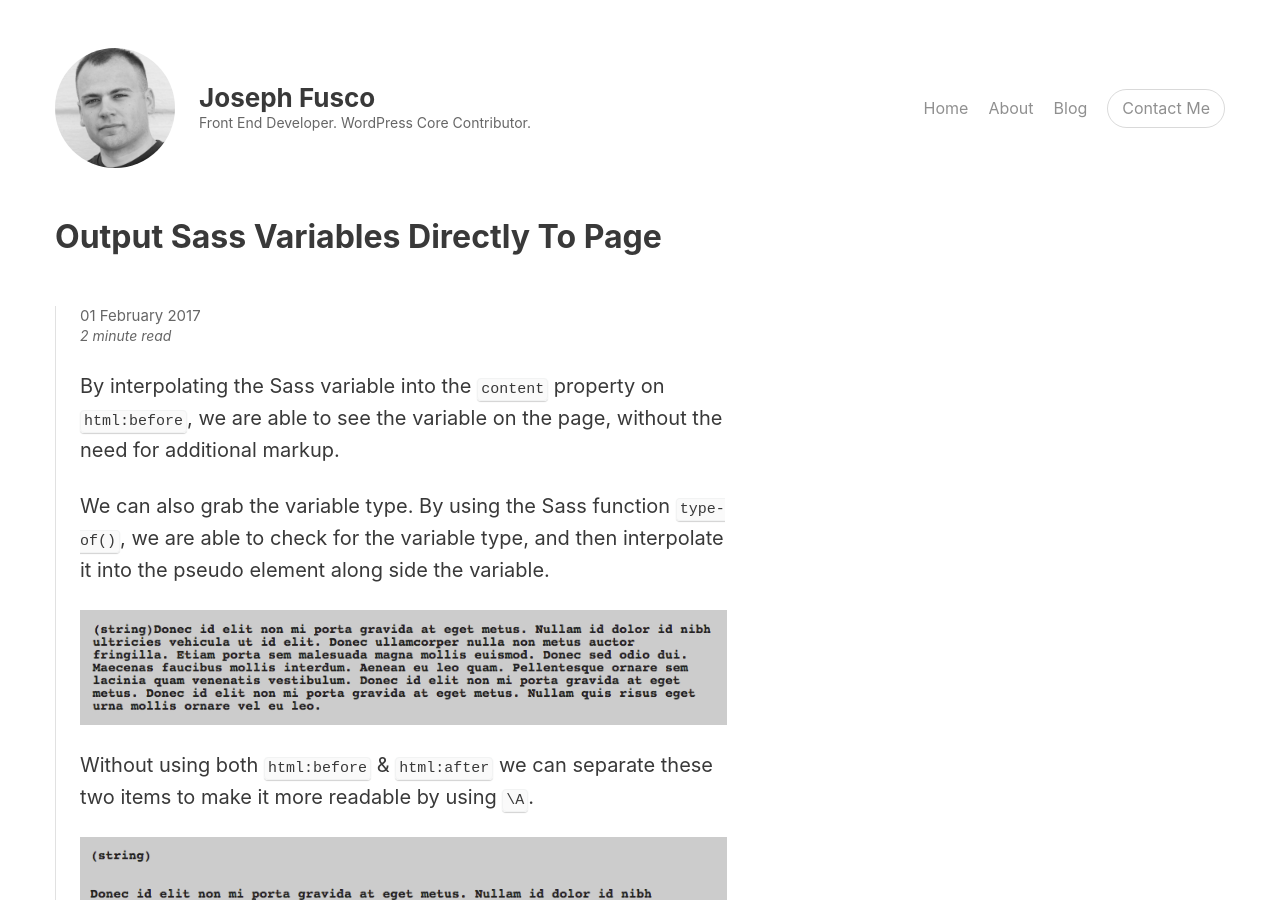
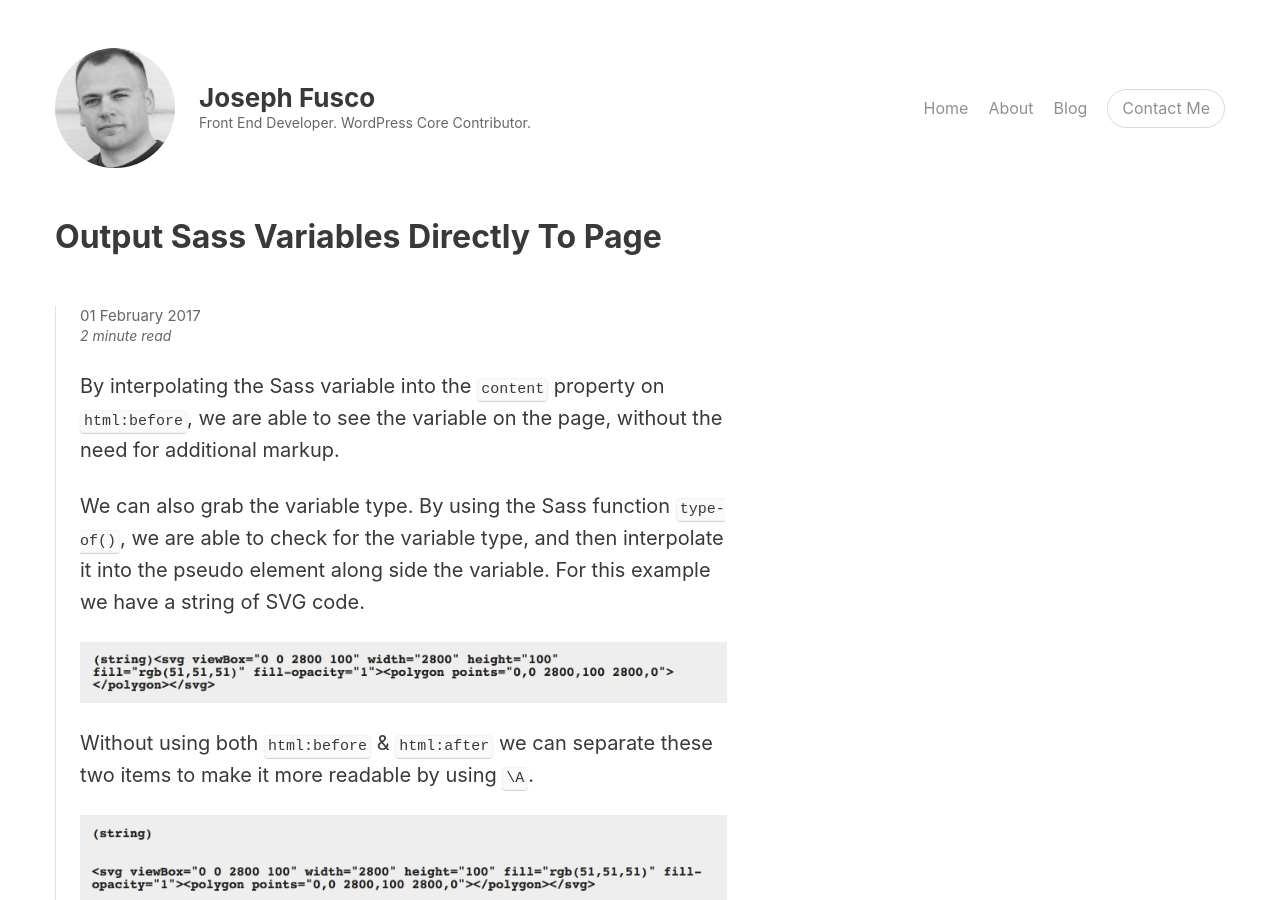
Before and after one commit to josephfusco/josephfusco.github.io, a Jekyll site: the page built from _posts/2017-2-1-output-sass-variables-directly-to-page.md, in a window 1280 px wide and 900 px high. Built offline with Jekyll 4.4.1, drawn with Linux system fonts in a browser that asks for light colours.

Commit message:
Update sass variable blob post images

```diff
--- a/_posts/2017-2-1-output-sass-variables-directly-to-page.md
+++ b/_posts/2017-2-1-output-sass-variables-directly-to-page.md
@@ -6,7 +6,7 @@ permalink: output-sass-variables-directly-to-page
 
 By interpolating the Sass variable into the `content` property on `html:before`, we are able to see the variable on the page, without the need for additional markup.
 
-We can also grab the variable type. By using the Sass function `type-of()`, we are able to check for the variable type, and then interpolate it into the pseudo element along side the variable.
+We can also grab the variable type. By using the Sass function `type-of()`, we are able to check for the variable type, and then interpolate it into the pseudo element along side the variable. For this example we have a string of SVG code.
 
 ![output Sass variable]({{ site.url }}/assets/images/output-sass-variable-0.png)
 
```
Also changed, not shown: assets/images/output-sass-variable-0.png, assets/images/output-sass-variable-1.png, assets/images/output-sass-variable-2.png.
